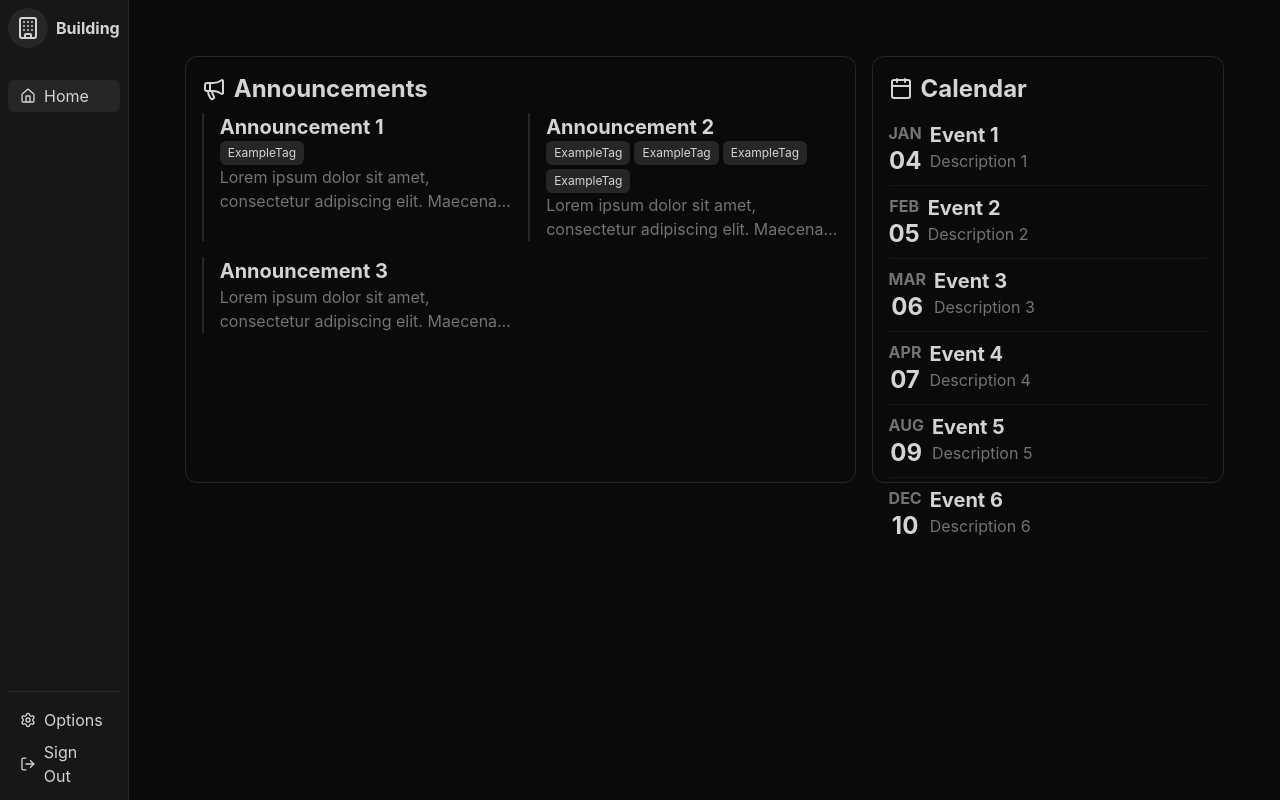
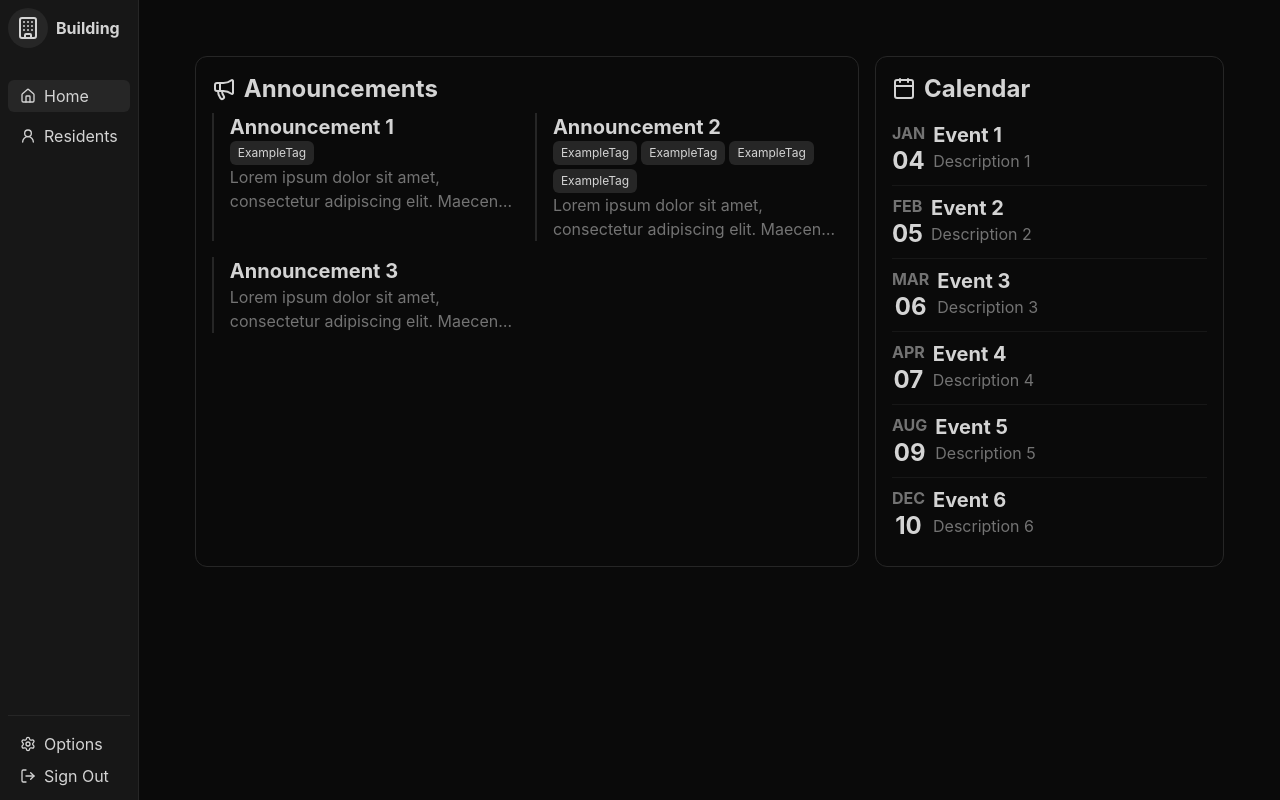
Before and after one commit to LucasCalcada/Projeto-ECM516-ECM252, a React (Vite) app in the folder front/: page / in a window 1280 px wide. Built offline with nearby package versions, Linux system fonts and the light colour scheme.

Commit message:
feat(front): allow multiple layouts

```diff
--- a/front/src/App.tsx
+++ b/front/src/App.tsx
@@ -1,26 +1,27 @@
-import { BrowserRouter, Route, Routes } from "react-router";
+import { BrowserRouter, Outlet, Route, Routes } from "react-router";
 import routes from "./routes";
-import Sidebar from "./components/sidebar";
+import SidebarLayout from "./layouts/sidebarLayout";
+import type { RouteConfig } from "./routes/route";
 
-function AppRoutes() {
-  return (
-    <Routes>
-      {routes.map((r) => (
-        <Route path={r.path} element={<r.viewComponent />} key={r.path} />
-      ))}
-    </Routes>
-  );
+function CreateRouteEntry(r: RouteConfig) {
+  return <Route path={r.path} element={<r.viewComponent />} key={r.path} />;
 }
 
+function App() {
+  const sidebarViews = routes
+    .filter((r) => r.layout == "sidebar")
+    .map(CreateRouteEntry);
 
-// }
-function App() {
+  const defaultViews = routes
+    .filter((r) => r.layout == "none")
+    .map(CreateRouteEntry);
+
   return (
     <BrowserRouter>
-      <Sidebar />
-      <div className="p-2 w-full">
-        <AppRoutes />
-      </div>
+      <Routes>
+        <Route>{defaultViews}</Route>
+        <Route element={<SidebarLayout />}>{sidebarViews}</Route>
+      </Routes>
     </BrowserRouter>
   );
 }
--- /dev/null
+++ b/front/src/layouts/sidebarLayout.tsx
@@ -0,0 +1,13 @@
+import { Outlet } from "react-router";
+import Sidebar from "../components/sidebar";
+
+export default function sidebarLayout() {
+  return (
+    <>
+      <Sidebar />
+      <div className="p-2 w-full h-full">
+        <Outlet></Outlet>
+      </div>
+    </>
+  );
+}
--- a/front/src/routes/index.ts
+++ b/front/src/routes/index.ts
@@ -7,8 +7,9 @@ import type { RouteConfig } from "./route";
 const routes: RouteConfig[] = [
   {
     path: "/",
+    viewComponent: Home,
+    layout: "sidebar",
     visible: true,
-    viewComponent: Home,
     display: {
       label: "Home",
       icon: HomeIcon,
@@ -16,8 +17,9 @@ const routes: RouteConfig[] = [
   },
   {
     path: "/residents",
-    visible: false,
     viewComponent: Residents,
+    layout: "sidebar",
+    visible: true,
     display: {
       label: "Residents",
       icon: UserRound,
@@ -25,10 +27,10 @@ const routes: RouteConfig[] = [
   },
   {
     path: "/login",
+    viewComponent: Login,
+    layout: "none",
     visible: false,
-    viewComponent: Login,
   },
-
 ];
 
 export default routes;
--- a/front/src/routes/route.ts
+++ b/front/src/routes/route.ts
@@ -5,9 +5,12 @@ export interface RouteDisplay {
   icon: LucideIcon;
 }
 
+export type RouteLayout = "sidebar" | "none";
+
 interface RouteConfigBase {
   path: string;
   viewComponent: any;
+  layout: RouteLayout;
 }
 
 export type VisibleRouteConfig = RouteConfigBase & {
```
